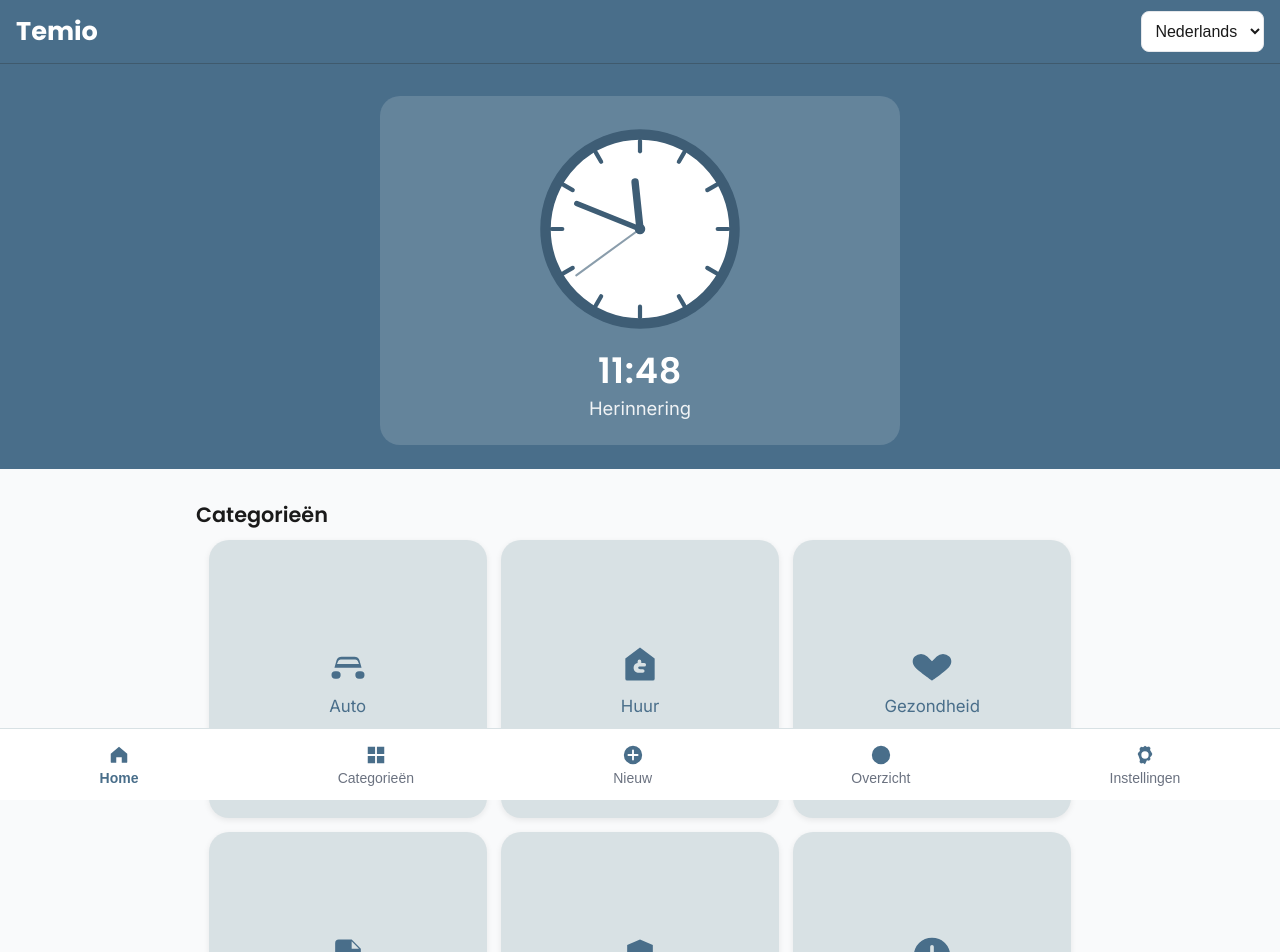
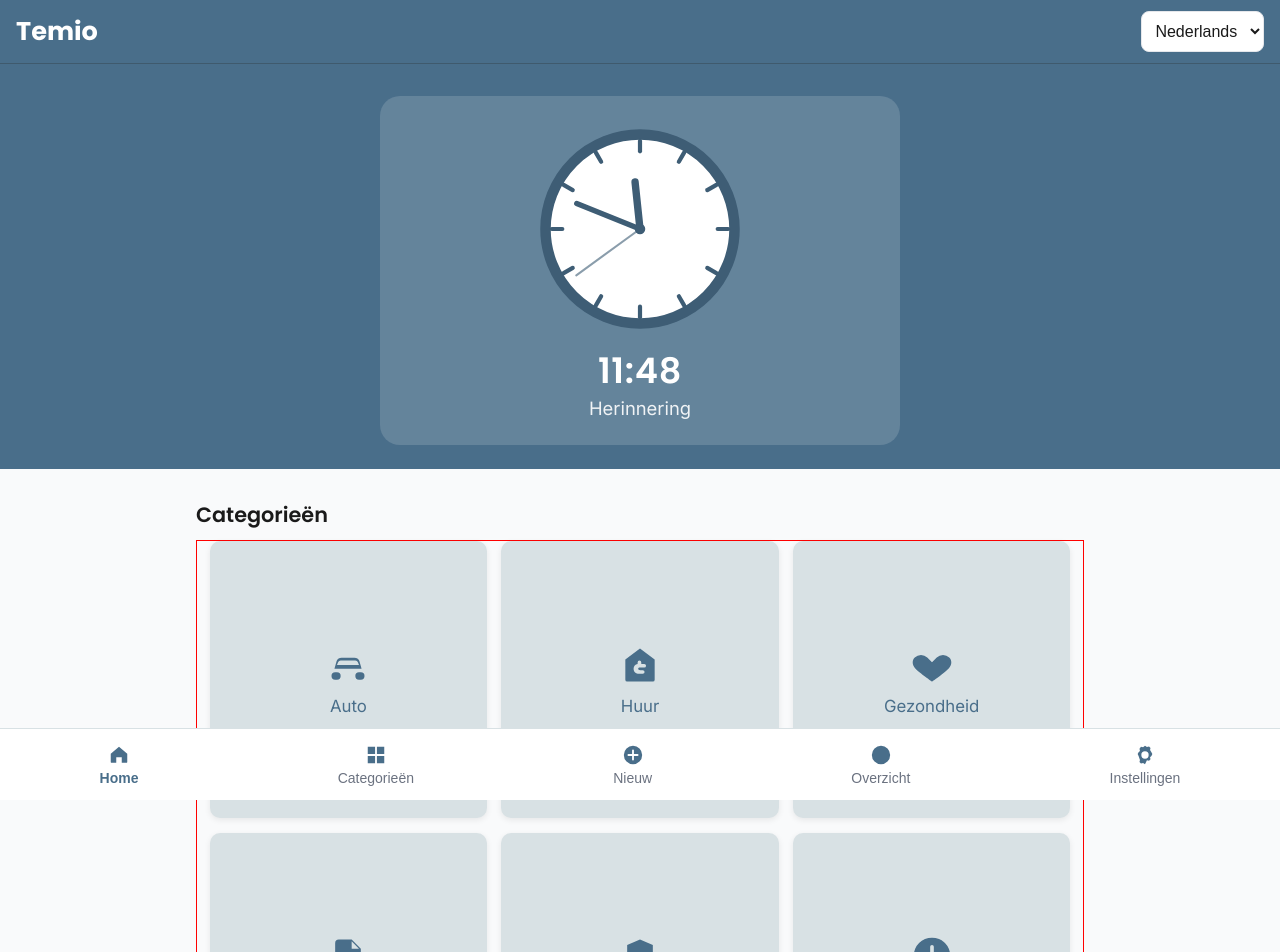
Before and after one commit to harrolds/temio, a React (Vite) app: page / in a window 1280 px wide. Shown: the top 952 px of the page. Built offline with nearby package versions, Linux system fonts and the light colour scheme.

Commit message:
Update styles.extra.css

```diff
--- a/src/styles.extra.css
+++ b/src/styles.extra.css
@@ -541,6 +541,7 @@ h3.section-title {
   max-width: 100%;
   box-sizing: border-box;
   padding-inline: 0.8rem;
+border:1px solid red;
 }
 
 @media (max-width: 340px) {
@@ -555,8 +556,8 @@ h3.section-title {
   width: 100%;
   aspect-ratio: 1 / 1;           /* vierkant, hoogte volgt breedte */
   box-sizing: border-box;
-  padding: 0.9rem;
-  border-radius: 20px;
+  padding: 1.0rem;
+  border-radius: 10px;
   background: var(--tile-bg);
   color: var(--tile-fg);
   text-decoration: none;
```
